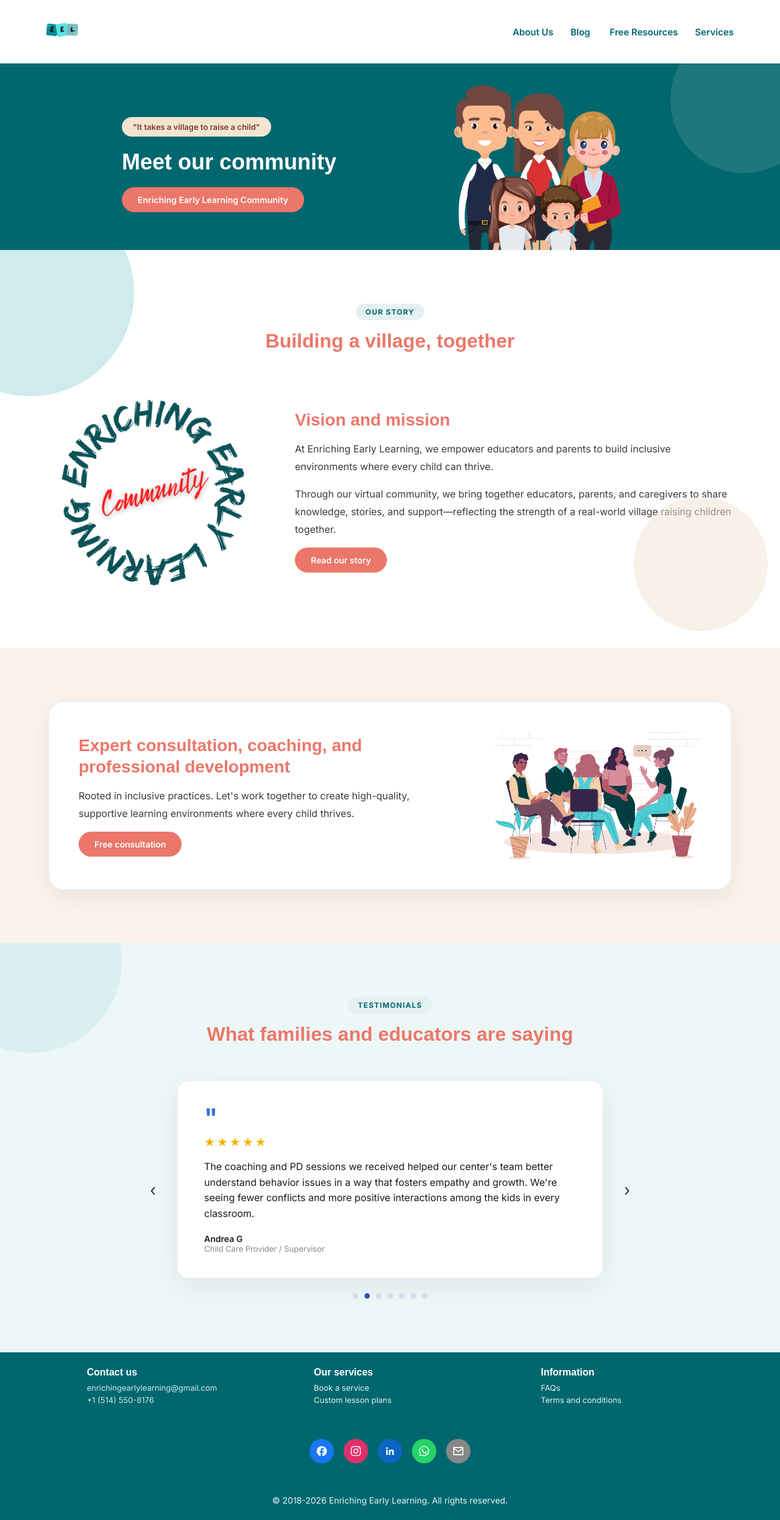
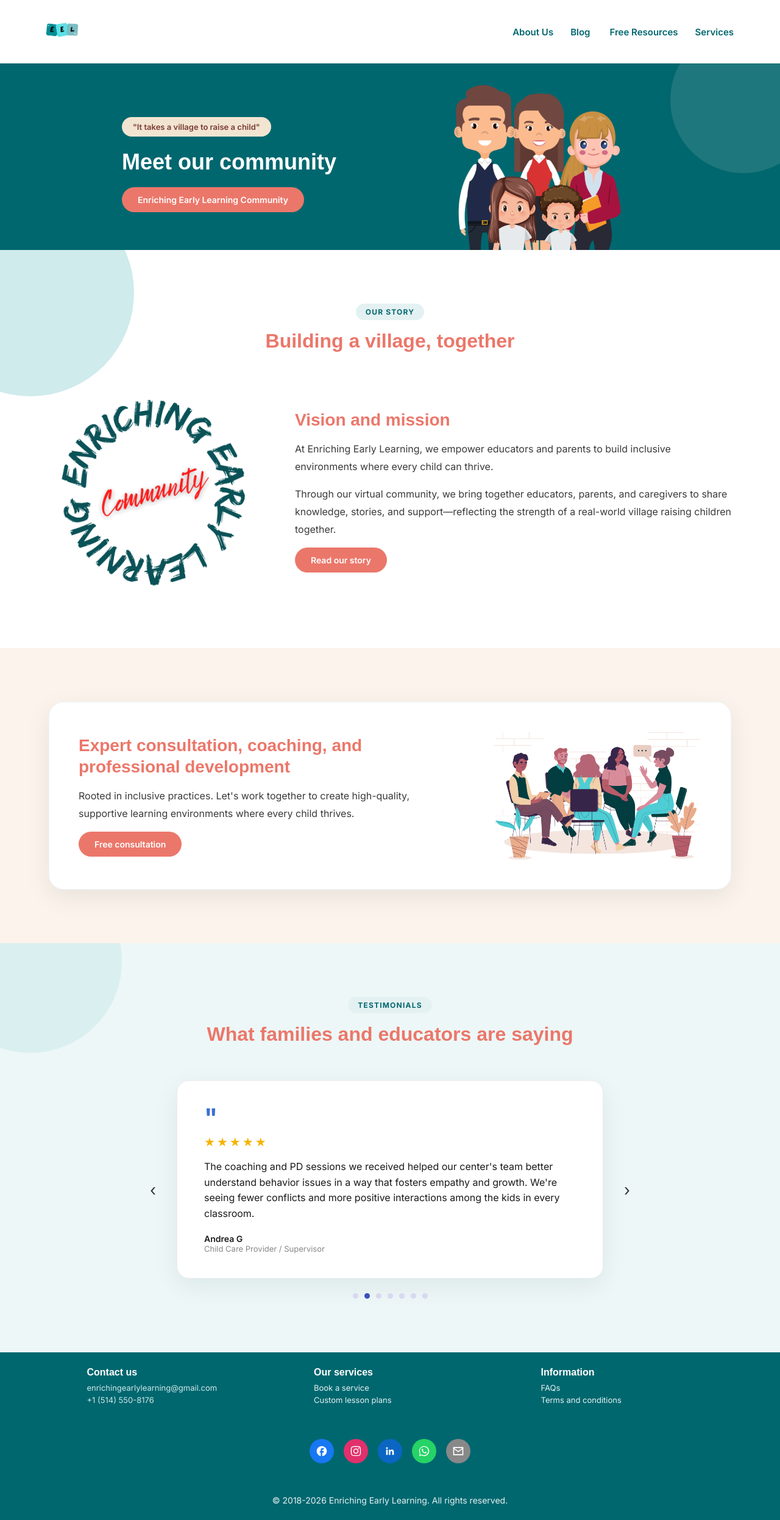
Before and after one commit to enrichingearlylearning/enriching-early-learning-site, a Jekyll site: the page built from index.html, in a window 1280 px wide. Shown: the whole page at 61% size. Built offline with Jekyll 4.4.1, drawn with Linux system fonts in a browser that asks for light colours; some web fonts are replaced.

Commit message:
Update index.html

```diff
--- a/index.html
+++ b/index.html
@@ -93,7 +93,6 @@ title: Home
 <div class="home-section">
   <div class="section-blob" style="width:340px;height:340px;background:#76C5C9;top:-100px;left:-120px;"></div>
   <div class="home-section-inner">
-    <div class="section-blob" style="width:220px;height:220px;background:#F1E4D1;bottom:-60px;right:-60px;opacity:0.5;"></div>
     <div class="home-section-title">
       <span class="eyebrow-tag">Our Story</span>
       <h2>Building a village, together</h2>
```
